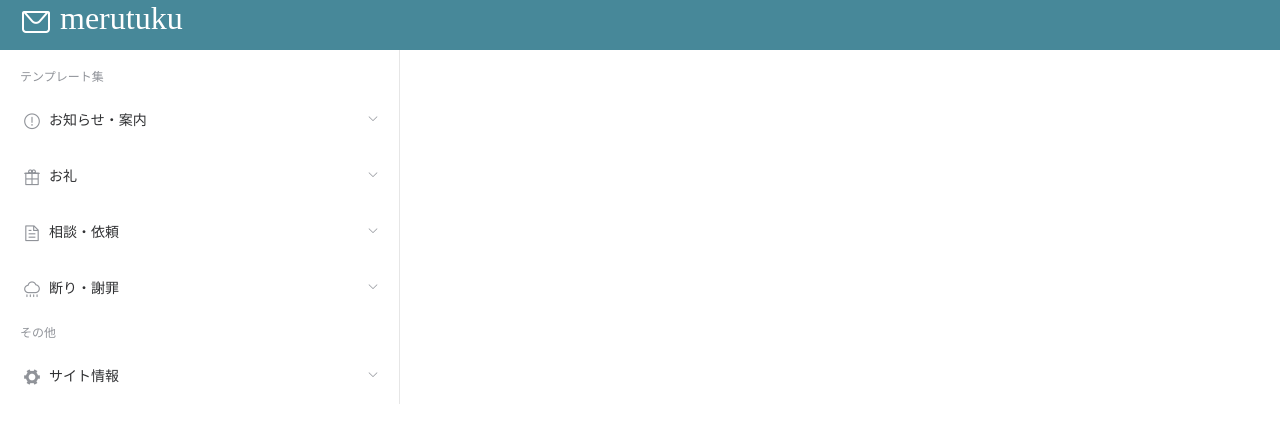
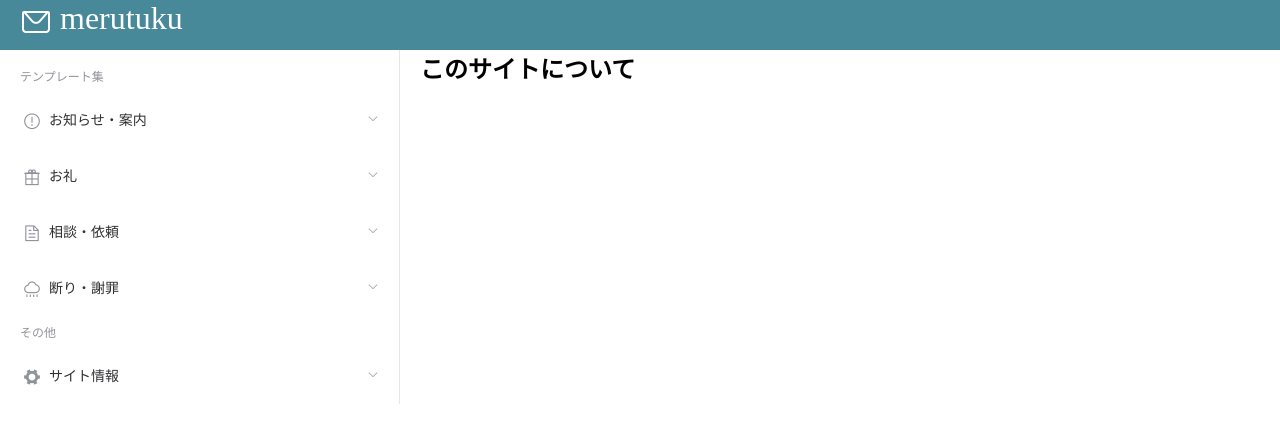
Before and after one commit to r-fukuma/merutuku, a Nuxt app: page /about in a window 1280 px wide. Shown: the top 442 px of the page. Built offline with nearby package versions, Linux system fonts and the light colour scheme.

Commit message:
新規ページの追加

```diff
--- /dev/null
+++ b/pages/about.vue
@@ -0,0 +1,5 @@
+<template>
+  <el-container>
+    <h2>このサイトについて</h2>
+  </el-container>
+</template>
--- /dev/null
+++ b/pages/policy.vue
@@ -0,0 +1,3 @@
+<template>
+  <h2>プライバシーポリシー</h2>
+</template>
```
